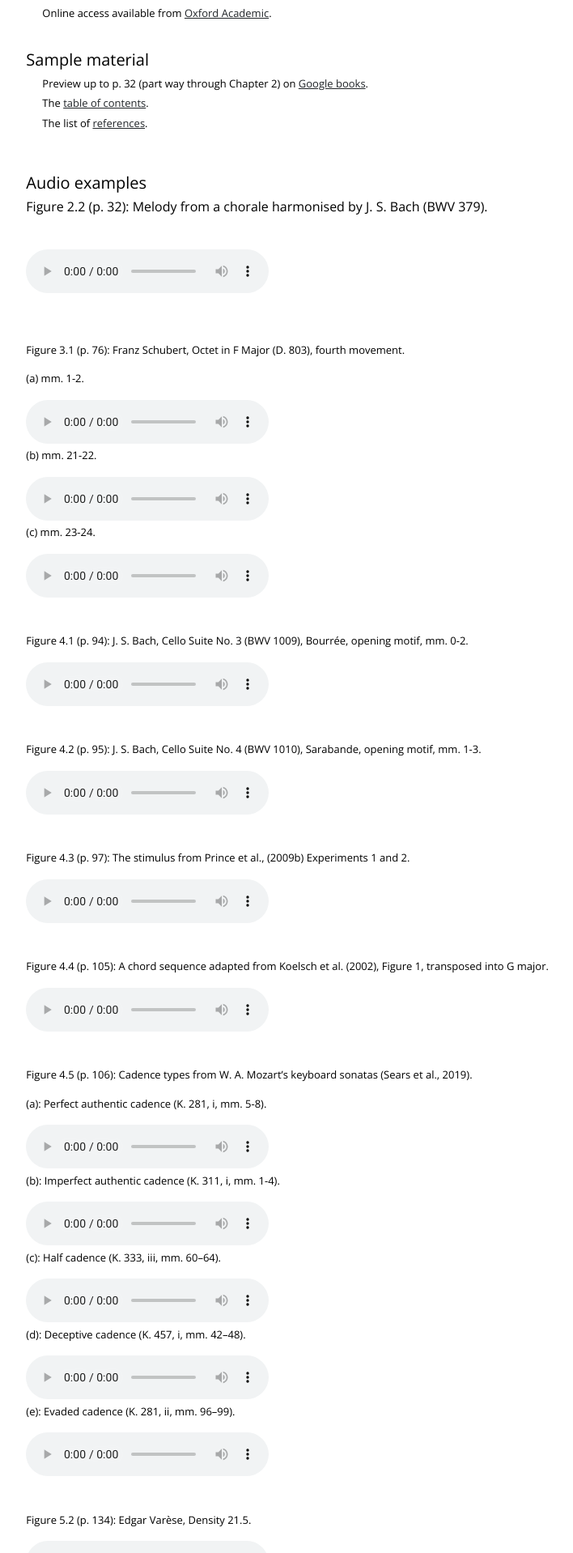
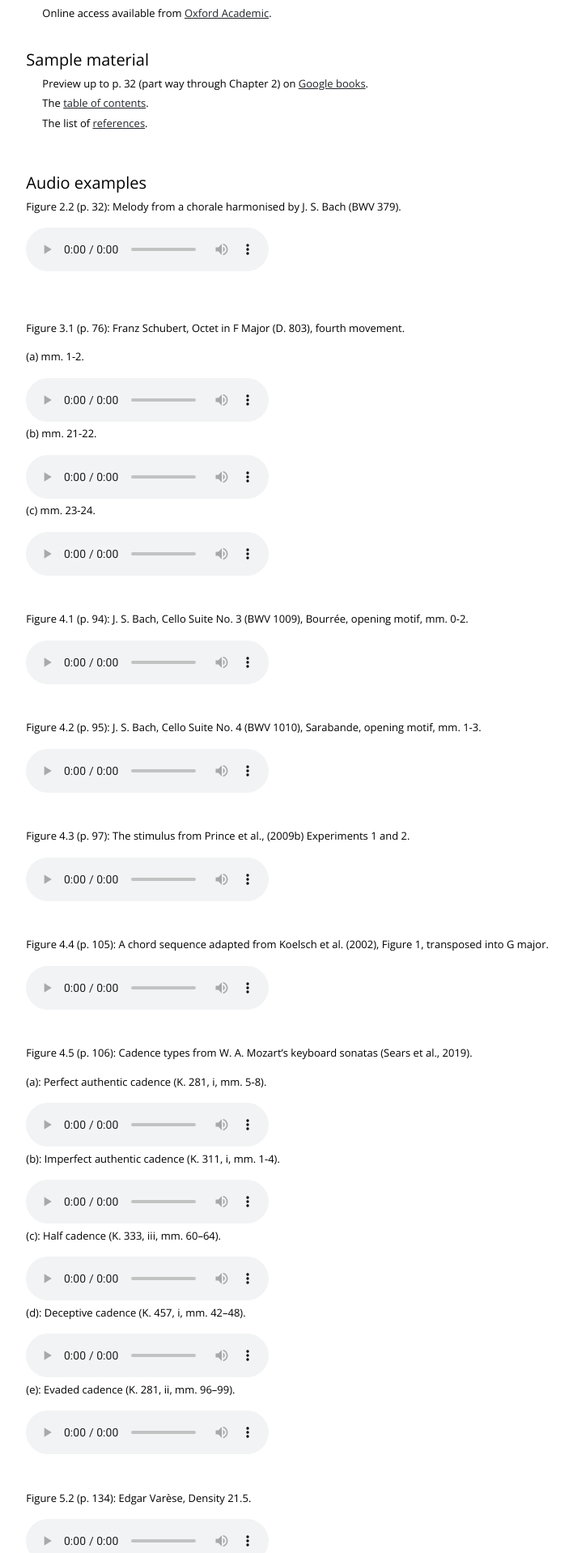
Before and after one commit to mtpearce/mtpearce.github.io, a Jekyll site: the page built from l4.md, in a window 1280 px wide. Shown: the part 1202-3120 px from the top of the page at 81% size, without its empty margins (197-905 px from the left). Built offline with Jekyll 4.4.1, drawn with Linux system fonts in a browser that asks for light colours; nearby versions of some CDN libraries.

Commit message:
Update l4

```diff
--- a/l4.md
+++ b/l4.md
@@ -89,9 +89,7 @@ title: "Learning to listen, listening to learn"
 
 <h5>Audio examples</h5>
 
-<h6>Figure 2.2 (p. 32): Melody from a chorale harmonised by J. S. Bach (BWV 379).</h6>
-
-<br>
+<p>Figure 2.2 (p. 32): Melody from a chorale harmonised by J. S. Bach (BWV 379).</p>
 
 <audio controls>
   <source src="assets/audio/Figure2.2_chorale151.ogg" type="audio/ogg">
```
